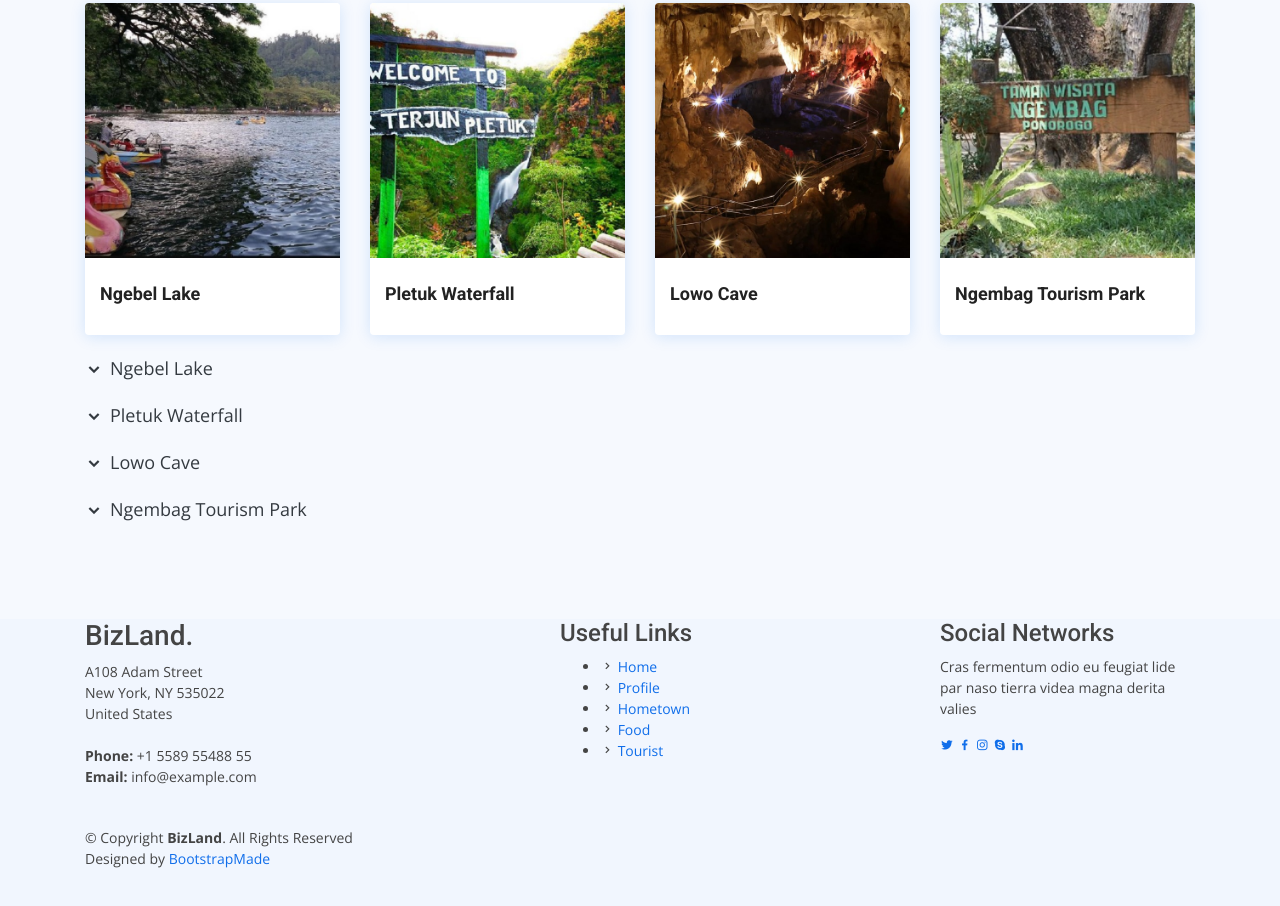
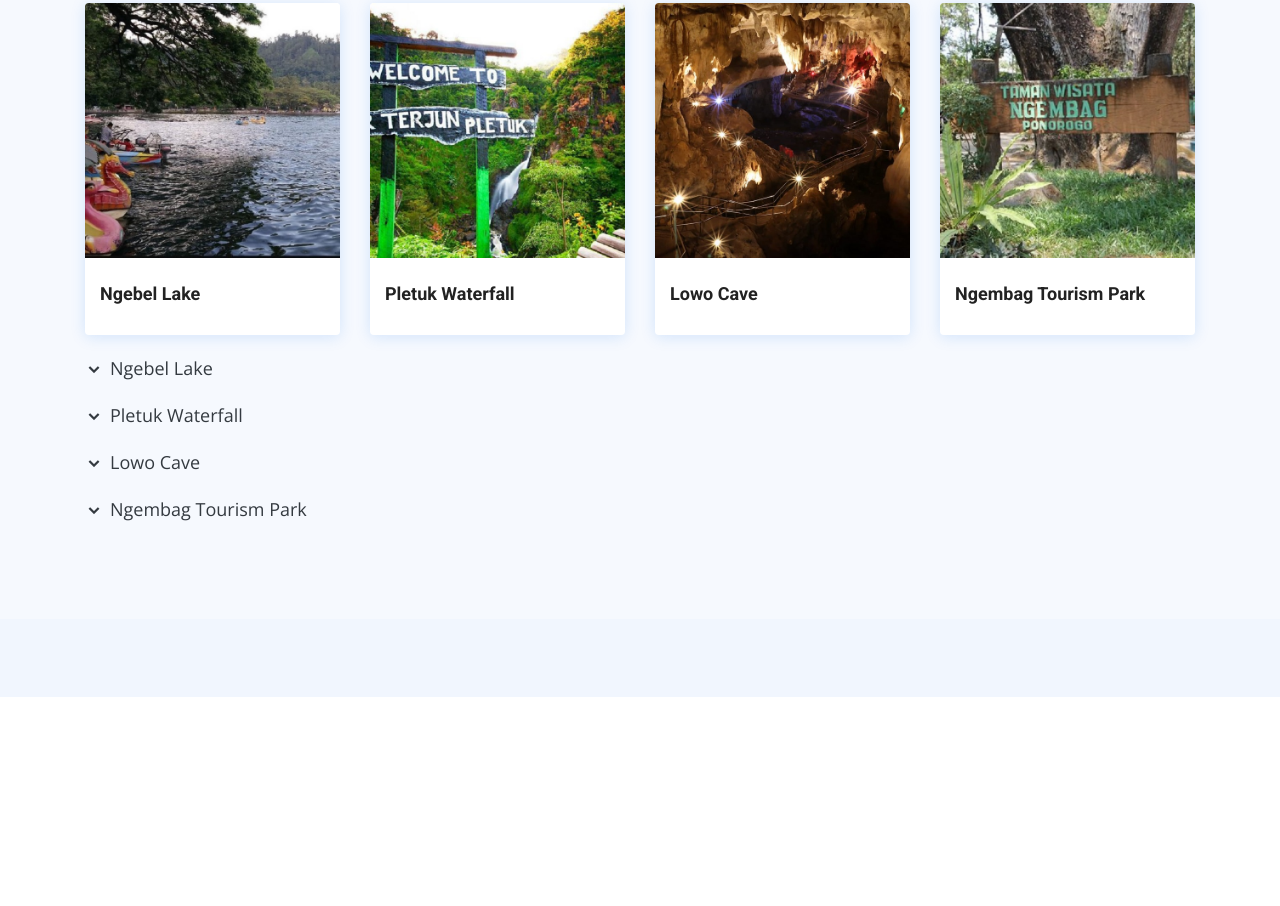
Before and after one commit to ACD4869/IF184504_WEBPRO_E_Q1_05111840000020_Intan, a plain HTML site: page quiz1/tourist/index.html in a window 1280 px wide. Shown: the part 212-1118 px from the top of the page. After the commit the page ends 909 px from the top, so only its background shows below. Drawn offline with nearby package versions, Linux system fonts and the light colour scheme.

Commit message:
Update tourist

```diff
--- a/quiz1/tourist/index.html
+++ b/quiz1/tourist/index.html
@@ -10,8 +10,8 @@
 		<meta content="" name="keywords">
 
 		<!-- Favicons -->
-		<link href="../../assets/img/favicon.png" rel="icon">
-		<link href="../../assets/img/apple-touch-icon.png" rel="apple-touch-icon">
+		<link href="../../assets/img/Icon 2.png" rel="icon">
+		<link href="../../assets/img/Icon 1.png" rel="apple-touch-icon">
 
 		<!-- Google Fonts -->
 		<link href="https://fonts.googleapis.com/css?family=Open+Sans:300,300i,400,400i,600,600i,700,700i|Roboto:300,300i,400,400i,500,500i,600,600i,700,700i|Poppins:300,300i,400,400i,500,500i,600,600i,700,700i" rel="stylesheet">
@@ -34,17 +34,7 @@
 		<!-- ======= Top Bar ======= -->
 		<div id="topbar" class="d-none d-lg-flex align-items-center fixed-top">
 			<div class="container d-flex">
-				<div class="contact-info mr-auto">
-					<i class="icofont-envelope"></i> <a href="mailto:contact@example.com">contact@example.com</a>
-					<i class="icofont-phone"></i> +1 5589 55488 55
-				</div>
-				<div class="social-links">
-					<a href="#" class="twitter"><i class="icofont-twitter"></i></a>
-					<a href="#" class="facebook"><i class="icofont-facebook"></i></a>
-					<a href="#" class="instagram"><i class="icofont-instagram"></i></a>
-					<a href="#" class="skype"><i class="icofont-skype"></i></a>
-					<a href="#" class="linkedin"><i class="icofont-linkedin"></i></a>
-				</div>
+
 			</div>
 		</div>
 
@@ -186,58 +176,7 @@
 
 		<!-- ======= Footer ======= -->
 		<footer id="footer">
-
-			<div class="footer-top">
-				<div class="container">
-					<div class="row">
-						<div class="col-lg-5 col-md-6 footer-contact">
-							<h3>BizLand<span>.</span></h3>
-							<p>
-								A108 Adam Street <br>
-								New York, NY 535022<br>
-								United States <br><br>
-								<strong>Phone:</strong> +1 5589 55488 55<br>
-								<strong>Email:</strong> info@example.com<br>
-							</p>
-						</div>
-
-						<div class="col-lg-4 col-md-5 footer-links">
-							<h4>Useful Links</h4>
-							<ul>
-								<li><i class="bx bx-chevron-right"></i> <a href="..">Home</a></li>
-								<li><i class="bx bx-chevron-right"></i> <a href="../profile">Profile</a></li>
-								<li><i class="bx bx-chevron-right"></i> <a href="../hometown">Hometown</a></li>
-								<li><i class="bx bx-chevron-right"></i> <a href="../food">Food</a></li>
-								<li><i class="bx bx-chevron-right"></i> <a href=".">Tourist</a></li>
-							</ul>
-						</div>
-
-						<div class="col-lg-3 col-md-6 footer-links">
-							<h4>Social Networks</h4>
-							<p>Cras fermentum odio eu feugiat lide par naso tierra videa magna derita valies</p>
-							<div class="social-links mt-3">
-								<a href="#" class="twitter"><i class="bx bxl-twitter"></i></a>
-								<a href="#" class="facebook"><i class="bx bxl-facebook"></i></a>
-								<a href="#" class="instagram"><i class="bx bxl-instagram"></i></a>
-								<a href="#" class="google-plus"><i class="bx bxl-skype"></i></a>
-								<a href="#" class="linkedin"><i class="bx bxl-linkedin"></i></a>
-							</div>
-						</div>
-					</div>
-				</div>
-			</div>
-
 			<div class="container py-4">
-				<div class="copyright">
-					&copy; Copyright <strong><span>BizLand</span></strong>. All Rights Reserved
-				</div>
-					<div class="credits">
-					<!-- All the links in the footer should remain intact. -->
-					<!-- You can delete the links only if you purchased the pro version. -->
-					<!-- Licensing information: https://bootstrapmade.com/license/ -->
-					<!-- Purchase the pro version with working PHP/AJAX contact form: https://bootstrapmade.com/bizland-bootstrap-business-template/ -->
-					Designed by <a href="https://bootstrapmade.com/">BootstrapMade</a>
-				</div>
 			</div>
 		</footer><!-- End Footer -->
 
```
